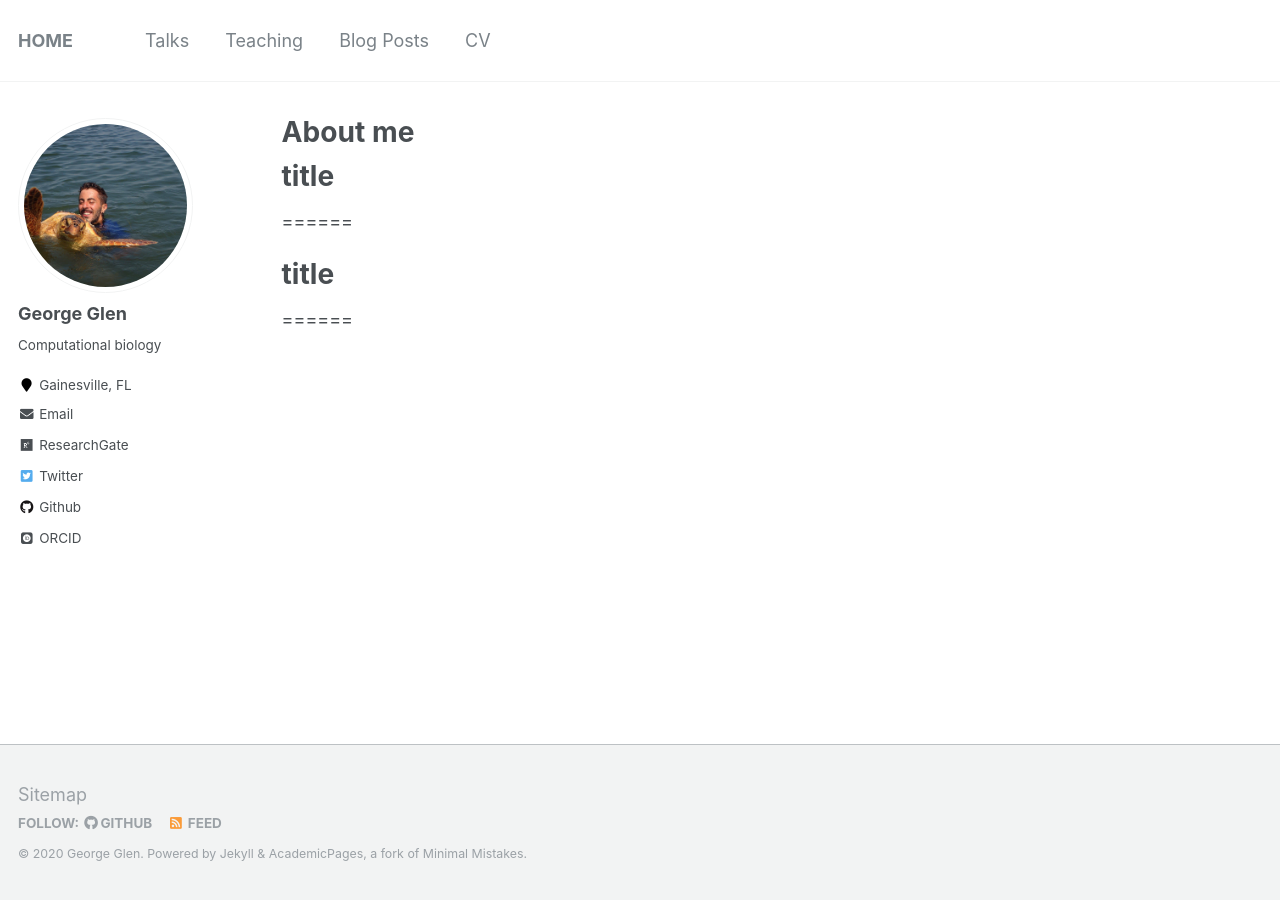
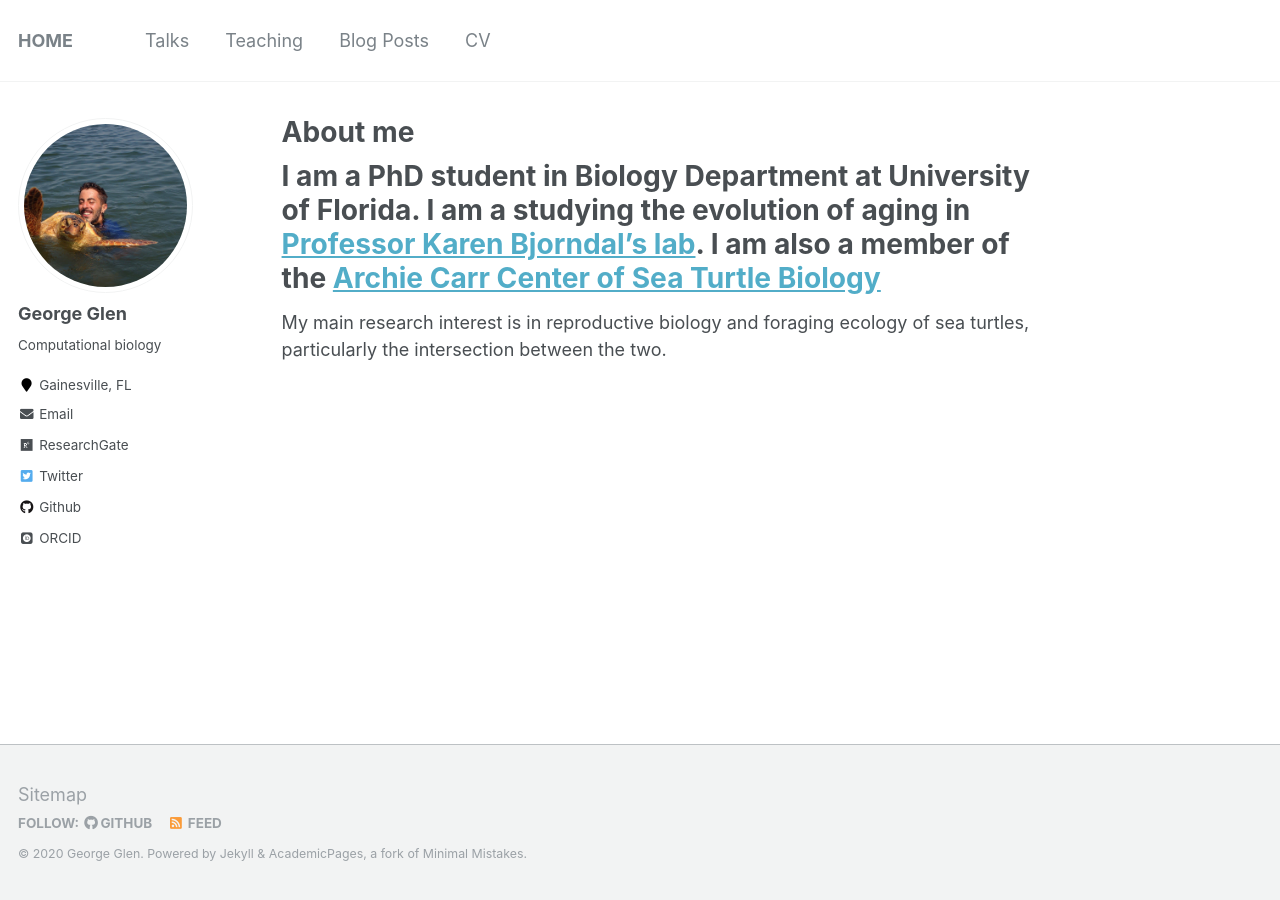
Before and after one commit to constantin-george/constantin-george.github.io, a Jekyll site: the page built from _pages/about.md, in a window 1280 px wide. Built offline with Jekyll 4.4.1, drawn with Linux system fonts in a browser that asks for light colours; some web fonts are replaced.

Commit message:
Research Portfolio

```diff
--- a/_pages/about.md
+++ b/_pages/about.md
@@ -9,10 +9,7 @@ redirect_from:
 ---
 
 
-
-# title
+I am a PhD student in Biology Department at University of Florida. I am a studying the evolution of aging in [Professor Karen Bjorndal's lab](https://biology.ufl.edu/bjorndal/). I am also a member of the [Archie Carr Center of Sea Turtle Biology](https://accstr.ufl.edu/)
 ======
 
-
-# title
-======
+My main research interest is in reproductive biology and foraging ecology of sea turtles, particularly the intersection between the two.
```
